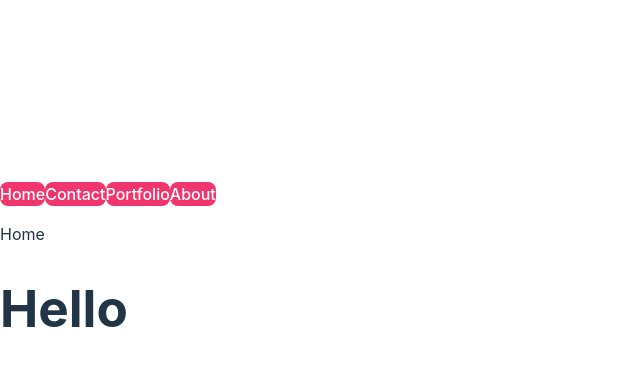
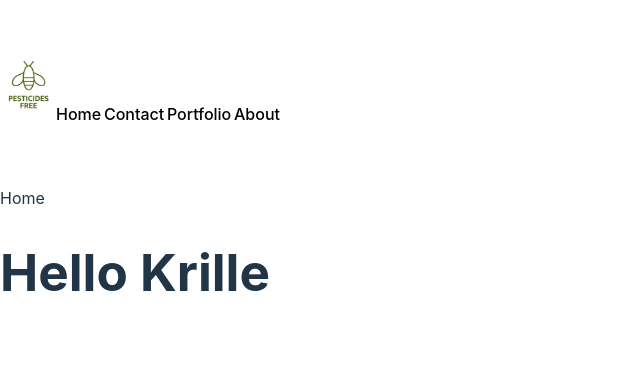
Before and after one commit to juiceghost/noob-stories, a React (Vite) app: page / in a window 1280 px wide. Shown: the part 124-490 px from the top of the page, without its empty margins (0-640 px from the left). Built offline with nearby package versions, Linux system fonts and the light colour scheme.

Commit message:
added grid

```diff
--- a/src/App.jsx
+++ b/src/App.jsx
@@ -1,25 +1,49 @@
 import React, { useState } from 'react';
 import styled from 'styled-components';
-import Navbar from './Navbar';
 import {
   BrowserRouter as Router,
   Route,
   Switch
 } from "react-router-dom";
 
+import Navbar from './Navbar';
+
+import logo from './assets/logo.png';
+
 const MyButton = styled.button`
   padding: 4em;
   background-color: papayawhip;
 `;
 
+const LogoContainer = styled.div`
+  max-width: 3.5rem;
+  grid-area: logo;
+`;
 
+const MainContainer = styled.div`
+  grid-area: main;
+`;
+
+const GridContainer = styled.div`
+  display: grid;
+  grid-template-rows: 7rem repeat(3, 1fr) 10rem;
+  grid-template-columns: repeat(5, 1fr);
+  grid-template-areas:
+  "logo top top top top"
+  "main main main main main"
+  "main main main main main"
+  "main main main main main"
+  "footer footer footer footer footer";
+`
 
 function App() {
 
   return (
     <Router>
-      <div>
+      <GridContainer>
+        <LogoContainer><img style={{ width: "100%" }} src={logo} alt="Logo" /></LogoContainer>
         <Navbar />
+        <MainContainer>
           <Switch>
             <Route path="/about">
               <p>About</p>
@@ -31,9 +55,9 @@ function App() {
               <p>Home</p>
             </Route>
           </Switch>
-        <h1>Hello</h1>
-
-      </div>
+          <h1>Hello Krille</h1>
+        </MainContainer>
+      </GridContainer>
     </Router>
   );
 }
--- a/src/Navbar.jsx
+++ b/src/Navbar.jsx
@@ -8,12 +8,14 @@ const StyledNav = styled.nav`
     display: flex;
     flex-direction: row;
     justify-content: space-between;
+    align-items: center;
+    grid-area: top;
 `;
 
 const StyledLink = styled(Link)`
-    color: white;
-    background-color: #f1356d;
-    border-radius: 8px;
+    color: black;
+    /* background-color: #f1356d; */
+    /* border-radius: 8px; */
 `;
 const Navbar = () => {
     return (
```
Also changed, not shown: src/assets/logo.png (added). Lines whose indentation alone changed are shown as unchanged.
